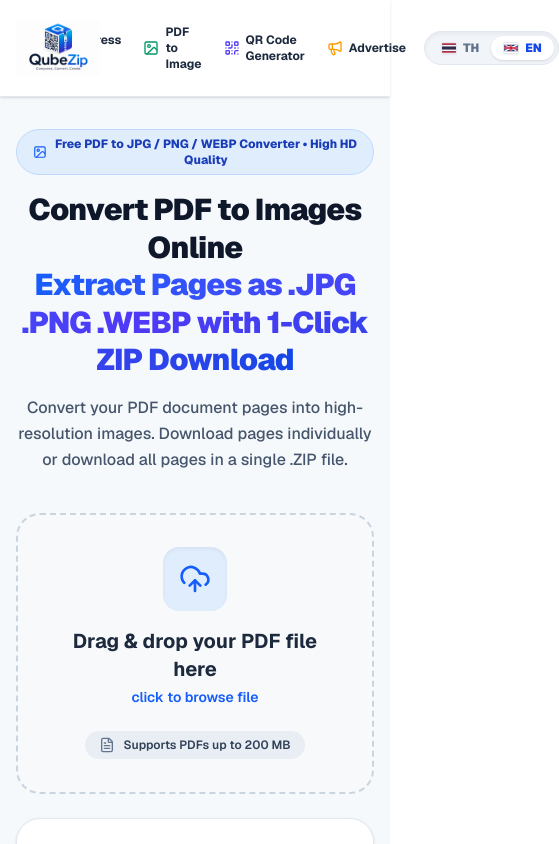
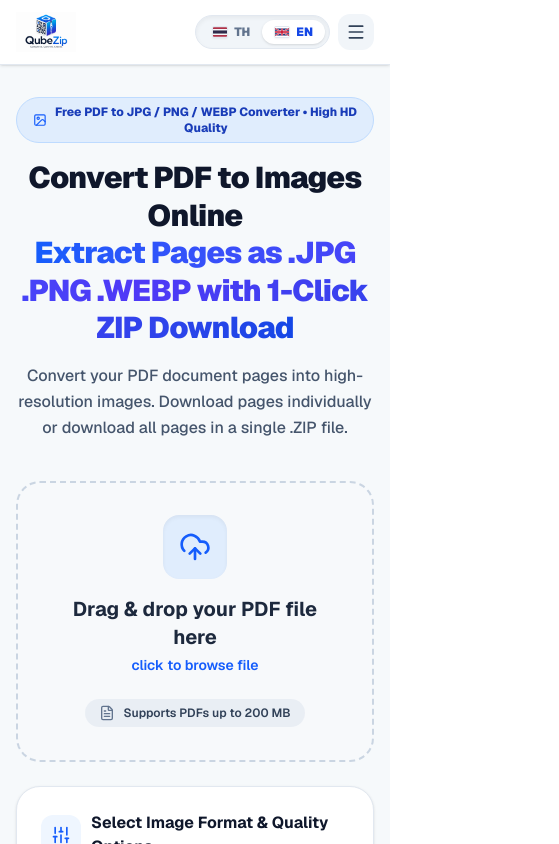
Before and after one commit to Niceppn/EasyFile, a Next.js app: page /pdf-to-image in a window 390 px wide. Shown: the top 844 px of the page, 559 px wide, since content can reach past the window. Built offline with nearby package versions, Linux system fonts and the light colour scheme.

Commit message:
Fix mobile responsiveness with hamburger menu, prevent horizontal scroll overflow, and add mobile ad banner

```diff
--- a/src/app/layout.tsx
+++ b/src/app/layout.tsx
@@ -36,9 +36,9 @@ export default function RootLayout({
   return (
     <html
       lang="th"
-      className={`${geistSans.variable} ${geistMono.variable} h-full antialiased`}
+      className={`${geistSans.variable} ${geistMono.variable} h-full antialiased overflow-x-hidden max-w-full`}
     >
-      <body className="min-h-full flex flex-col">
+      <body className="min-h-full flex flex-col overflow-x-hidden max-w-full bg-slate-50 text-slate-900">
         <LanguageProvider>{children}</LanguageProvider>
       </body>
     </html>
--- a/src/app/page.tsx
+++ b/src/app/page.tsx
@@ -8,7 +8,7 @@ import { CompressionProgress } from '@/components/CompressionProgress';
 import { ResultCard } from '@/components/ResultCard';
 import { FAQSection } from '@/components/FAQSection';
 import { SEOContent } from '@/components/SEOContent';
-import { LeftAdSidebar, RightAdSidebar } from '@/components/AdSidebars';
+import { LeftAdSidebar, RightAdSidebar, MobileAdBanner } from '@/components/AdSidebars';
 import { compressPdfToTargetSize, CompressionResult, formatBytes } from '@/lib/pdf-compressor';
 import { useLanguage } from '@/lib/i18n/context';
 import { Zap, Play, AlertCircle } from 'lucide-react';
@@ -177,12 +177,15 @@ export default function HomePage() {
             )}
           </div>
 
-          {/* SEO & FAQ Content */}
-          <SEOContent />
-          <FAQSection />
-        </main>
+            {/* Mobile Ad Banner */}
+            <MobileAdBanner />
 
-        <RightAdSidebar />
+            {/* SEO & FAQ Content */}
+            <SEOContent />
+            <FAQSection />
+          </main>
+
+          <RightAdSidebar />
       </div>
 
       {/* Footer */}
--- a/src/components/AdSidebars.tsx
+++ b/src/components/AdSidebars.tsx
@@ -55,3 +55,34 @@ export function RightAdSidebar() {
     </aside>
   );
 }
+
+export function MobileAdBanner() {
+  const { t } = useLanguage();
+
+  return (
+    <div className="xl:hidden w-full my-6 flex justify-center">
+      <Link
+        href="/contact-advertising"
+        className="w-full max-w-lg bg-gradient-to-r from-slate-50 via-slate-100 to-slate-50 hover:from-blue-50 hover:to-indigo-50 border-2 border-dashed border-slate-300 hover:border-blue-400 rounded-2xl p-4 transition-all flex items-center justify-between shadow-sm group"
+      >
+        <div className="flex items-center gap-3">
+          <div className="w-10 h-10 rounded-xl bg-blue-100 text-blue-600 flex items-center justify-center flex-shrink-0">
+            <Megaphone className="w-5 h-5" />
+          </div>
+          <div>
+            <span className="text-xs font-black text-slate-700 group-hover:text-blue-700 block">
+              {t.adBadge} (Mobile Banner)
+            </span>
+            <span className="text-[11px] text-slate-500 block">
+              {t.adContactBtn}
+            </span>
+          </div>
+        </div>
+        <div className="inline-flex items-center gap-1 text-xs font-bold text-blue-600 bg-white px-3 py-1.5 rounded-full shadow-sm">
+          <PlusCircle className="w-3.5 h-3.5" />
+          <span>{t.adBtn}</span>
+        </div>
+      </Link>
+    </div>
+  );
+}
--- a/src/components/Header.tsx
+++ b/src/components/Header.tsx
@@ -1,47 +1,44 @@
 'use client';
 
+import { useState } from 'react';
 import Image from 'next/image';
 import Link from 'next/link';
 import { useLanguage } from '@/lib/i18n/context';
 import { LanguageSwitcher } from '@/components/LanguageSwitcher';
-import { FileText, Image as ImageIcon, QrCode, Megaphone } from 'lucide-react';
+import { FileText, Image as ImageIcon, QrCode, Megaphone, Menu, X } from 'lucide-react';
 
 export function Header() {
   const { t } = useLanguage();
+  const [mobileMenuOpen, setMobileMenuOpen] = useState(false);
 
   return (
-    <header className="sticky top-0 z-50 bg-white/95 backdrop-blur-md border-b border-slate-200 shadow-sm">
-      <div className="max-w-7xl mx-auto px-4 sm:px-6 lg:px-8 h-24 flex items-center justify-between">
-        {/* Brand Logo & Name */}
-        <Link href="/" className="flex items-center gap-4 hover:opacity-95 transition-opacity">
-          <div className="relative h-16 sm:h-20 w-auto flex-shrink-0 flex items-center">
+    <header className="sticky top-0 z-50 bg-white/95 backdrop-blur-md border-b border-slate-200 shadow-sm w-full overflow-x-hidden">
+      <div className="max-w-7xl mx-auto px-4 sm:px-6 lg:px-8 h-16 sm:h-20 flex items-center justify-between">
+        {/* Brand Logo */}
+        <Link href="/" className="flex items-center gap-3 hover:opacity-95 transition-opacity flex-shrink-0">
+          <div className="relative h-10 sm:h-14 w-auto flex-shrink-0 flex items-center">
             <Image
               src="/logo.png?v=3"
               alt="Qubezip Logo"
-              width={260}
-              height={80}
-              className="h-14 sm:h-16 w-auto object-contain"
+              width={220}
+              height={70}
+              className="h-10 sm:h-14 w-auto object-contain"
               priority
               unoptimized
             />
           </div>
-          <div>
-            <div className="flex items-center gap-2">
-              <span className="hidden sm:inline-block text-[11px] font-bold px-2.5 py-0.5 rounded-full bg-blue-50 text-blue-700 border border-blue-200">
-                {t.headerBadge}
-              </span>
-            </div>
-            <p className="text-xs text-slate-500 hidden sm:block">
-              {t.headerSub}
-            </p>
+          <div className="hidden lg:block">
+            <span className="text-[10px] font-bold px-2 py-0.5 rounded-full bg-blue-50 text-blue-700 border border-blue-200">
+              {t.headerBadge}
+            </span>
           </div>
         </Link>
 
-        {/* Navigation Bar & Language Switcher */}
-        <nav className="flex items-center gap-1.5 sm:gap-3">
+        {/* Desktop Navigation Bar */}
+        <nav className="hidden md:flex items-center gap-2 lg:gap-3">
           <Link
             href="/"
-            className="flex items-center gap-1.5 text-xs sm:text-sm font-bold text-slate-800 hover:text-blue-600 transition-colors px-2 py-2 rounded-xl hover:bg-slate-100/80"
+            className="flex items-center gap-1.5 text-xs lg:text-sm font-bold text-slate-800 hover:text-blue-600 transition-colors px-2.5 py-2 rounded-xl hover:bg-slate-100/80"
           >
             <FileText className="w-4 h-4 text-blue-600 flex-shrink-0" />
             <span>{t.navCompressPdf}</span>
@@ -49,7 +46,7 @@ export function Header() {
 
           <Link
             href="/pdf-to-image"
-            className="flex items-center gap-1.5 text-xs sm:text-sm font-bold text-slate-800 hover:text-blue-600 transition-colors px-2 py-2 rounded-xl hover:bg-slate-100/80"
+            className="flex items-center gap-1.5 text-xs lg:text-sm font-bold text-slate-800 hover:text-blue-600 transition-colors px-2.5 py-2 rounded-xl hover:bg-slate-100/80"
           >
             <ImageIcon className="w-4 h-4 text-emerald-600 flex-shrink-0" />
             <span>{t.navPdfToImage}</span>
@@ -57,7 +54,7 @@ export function Header() {
 
           <Link
             href="/qr-code-generator"
-            className="flex items-center gap-1.5 text-xs sm:text-sm font-bold text-slate-800 hover:text-blue-600 transition-colors px-2 py-2 rounded-xl hover:bg-slate-100/80"
+            className="flex items-center gap-1.5 text-xs lg:text-sm font-bold text-slate-800 hover:text-blue-600 transition-colors px-2.5 py-2 rounded-xl hover:bg-slate-100/80"
           >
             <QrCode className="w-4 h-4 text-indigo-600 flex-shrink-0" />
             <span>{t.navQrGenerator}</span>
@@ -65,18 +62,71 @@ export function Header() {
 
           <Link
             href="/contact-advertising"
-            className="flex items-center gap-1.5 text-xs sm:text-sm font-bold text-slate-800 hover:text-blue-600 transition-colors px-2 py-2 rounded-xl hover:bg-slate-100/80"
+            className="flex items-center gap-1.5 text-xs lg:text-sm font-bold text-slate-800 hover:text-blue-600 transition-colors px-2.5 py-2 rounded-xl hover:bg-slate-100/80"
           >
             <Megaphone className="w-4 h-4 text-amber-500 flex-shrink-0" />
             <span>{t.navContactAd}</span>
           </Link>
 
           {/* TH / EN Language Switcher */}
-          <div className="ml-1 sm:ml-2">
+          <div className="ml-1">
             <LanguageSwitcher />
           </div>
         </nav>
+
+        {/* Mobile Right Controls: Language Switcher & Hamburger Toggle */}
+        <div className="flex md:hidden items-center gap-2">
+          <LanguageSwitcher />
+          <button
+            onClick={() => setMobileMenuOpen(!mobileMenuOpen)}
+            aria-label="Toggle Mobile Menu"
+            className="p-2 rounded-xl bg-slate-100 hover:bg-slate-200 text-slate-700 transition-colors"
+          >
+            {mobileMenuOpen ? <X className="w-5 h-5" /> : <Menu className="w-5 h-5" />}
+          </button>
+        </div>
       </div>
+
+      {/* Mobile Overlay Menu */}
+      {mobileMenuOpen && (
+        <div className="md:hidden border-t border-slate-200 bg-white px-4 py-4 space-y-2 shadow-lg animate-in slide-in-from-top duration-200">
+          <Link
+            href="/"
+            onClick={() => setMobileMenuOpen(false)}
+            className="flex items-center gap-3 text-sm font-bold text-slate-800 hover:text-blue-600 p-3 rounded-2xl hover:bg-slate-50 transition-colors"
+          >
+            <FileText className="w-5 h-5 text-blue-600" />
+            <span>{t.navCompressPdf}</span>
+          </Link>
+
+          <Link
+            href="/pdf-to-image"
+            onClick={() => setMobileMenuOpen(false)}
+            className="flex items-center gap-3 text-sm font-bold text-slate-800 hover:text-blue-600 p-3 rounded-2xl hover:bg-slate-50 transition-colors"
+          >
+            <ImageIcon className="w-5 h-5 text-emerald-600" />
+            <span>{t.navPdfToImage}</span>
+          </Link>
+
+          <Link
+            href="/qr-code-generator"
+            onClick={() => setMobileMenuOpen(false)}
+            className="flex items-center gap-3 text-sm font-bold text-slate-800 hover:text-blue-600 p-3 rounded-2xl hover:bg-slate-50 transition-colors"
+          >
+            <QrCode className="w-5 h-5 text-indigo-600" />
+            <span>{t.navQrGenerator}</span>
+          </Link>
+
+          <Link
+            href="/contact-advertising"
+            onClick={() => setMobileMenuOpen(false)}
+            className="flex items-center gap-3 text-sm font-bold text-slate-800 hover:text-blue-600 p-3 rounded-2xl hover:bg-slate-50 transition-colors"
+          >
+            <Megaphone className="w-5 h-5 text-amber-500" />
+            <span>{t.navContactAd}</span>
+          </Link>
+        </div>
+      )}
     </header>
   );
 }
```
